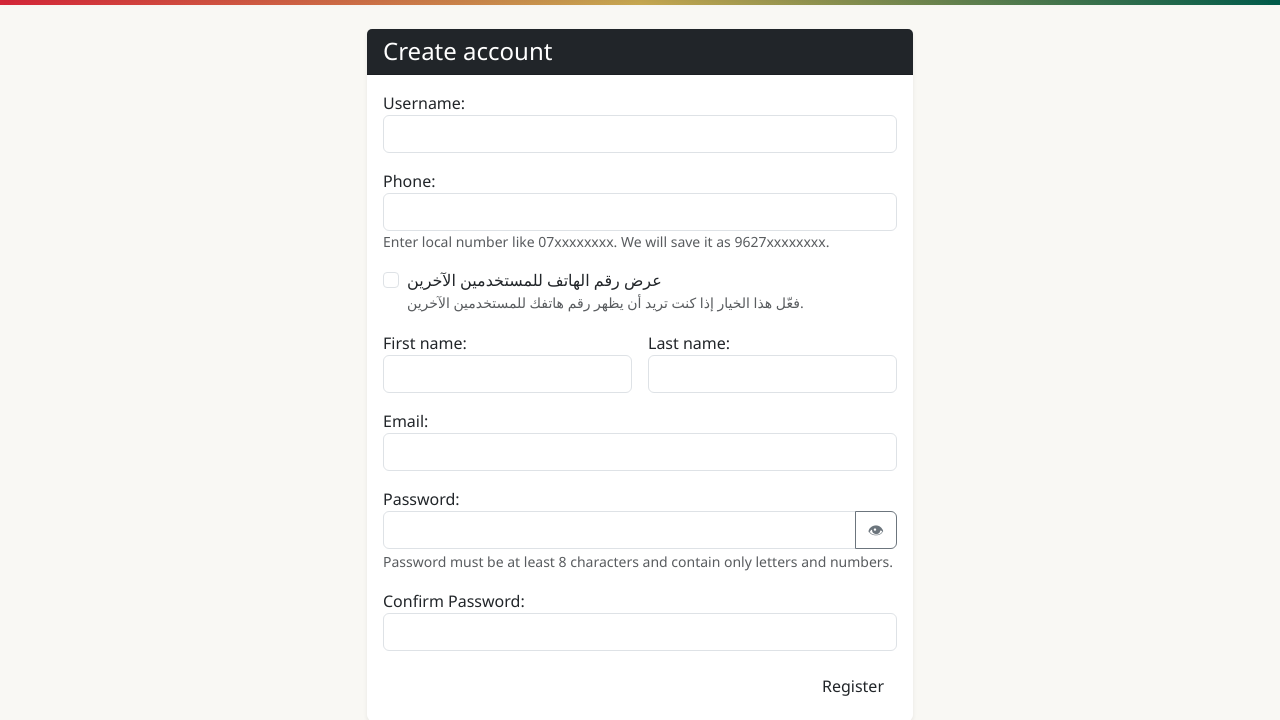
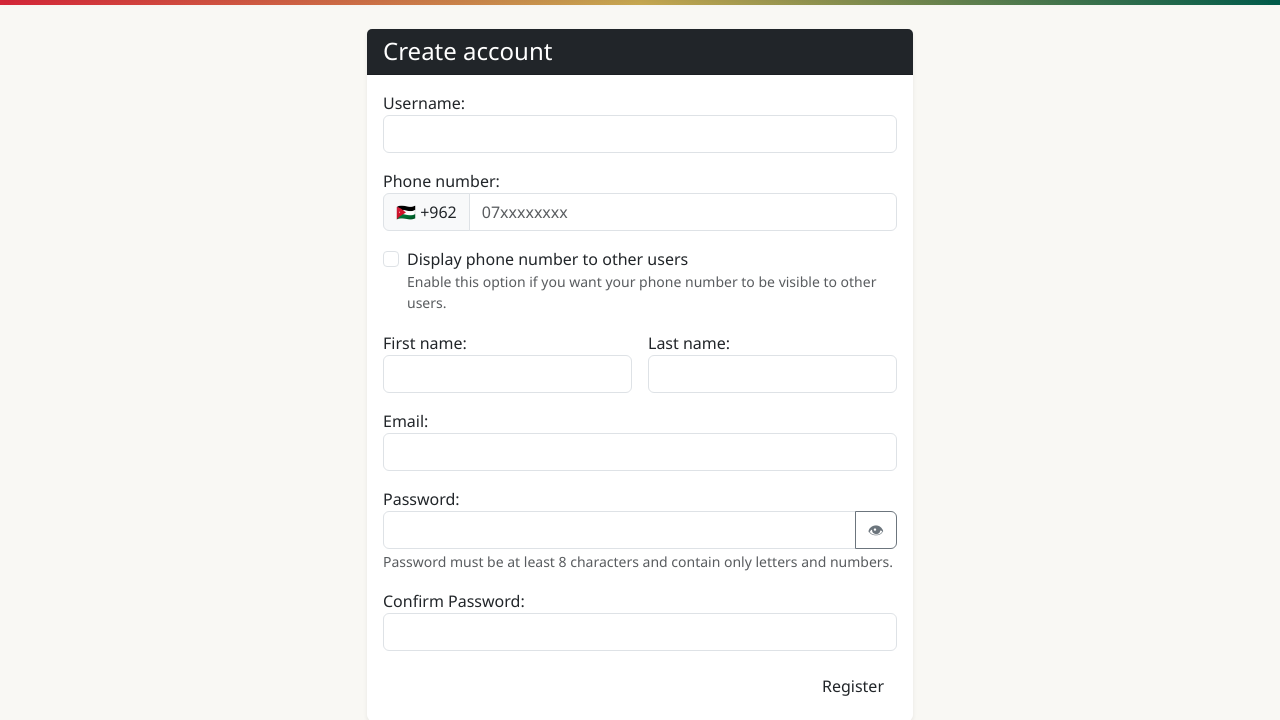
Before and after one commit to BasharQamhiyeh/market_place_django, a Django app: template marketplace/templates/register.html in a window 1280 px wide. Shown: the part 72-792 px from the top of the page. Run offline with Django 5.2, Linux system fonts and the light colour scheme; the template is opened without the code that fills it: values that come from a table or form of the project are taken from there, others are empty; some libraries are stand-ins or nearby versions.

Commit message:
finish translations

```diff
--- a/marketplace/forms.py
+++ b/marketplace/forms.py
@@ -12,37 +12,76 @@ from .widgets import MultipleFileInput  # your existing widget
 
 User = get_user_model()
 
+import re
+from django import forms
+from django.utils.translation import gettext_lazy as _
+from .models import User
+
+
+import re
+from django import forms
+from django.utils.translation import gettext_lazy as _
+from .models import User
+
+
 class UserRegistrationForm(forms.ModelForm):
+    COUNTRY_CHOICES = [
+        ('JO', 'Jordan (+962)'),
+    ]
+
+    country = forms.ChoiceField(
+        choices=COUNTRY_CHOICES,
+        label=_("Country"),
+        initial='JO',
+        disabled=True,
+        widget=forms.Select(attrs={'class': 'form-select'})
+    )
+
+    phone = forms.CharField(
+        label=_("Phone number"),
+        widget=forms.TextInput(attrs={'class': 'form-control', 'placeholder': '07xxxxxxxx'})
+    )
+
     password = forms.CharField(
-        widget=forms.PasswordInput(attrs={"id": "id_password"})
+        widget=forms.PasswordInput(attrs={"id": "id_password"}),
+        label=_("Password")
     )
     password2 = forms.CharField(
         widget=forms.PasswordInput(attrs={"id": "id_password2"}),
-        label="Confirm Password"
+        label=_("Confirm Password")
     )
 
     show_phone = forms.BooleanField(
         required=False,
-        label="عرض رقم الهاتف للمستخدمين الآخرين",
-        help_text="فعّل هذا الخيار إذا كنت تريد أن يظهر رقم هاتفك للمستخدمين الآخرين.",
+        label=_("Display phone number to other users"),
+        help_text=_("Enable this option if you want your phone number to be visible to other users."),
         widget=forms.CheckboxInput(attrs={'class': 'form-check-input'})
     )
 
     class Meta:
         model = User
-        fields = ['username', 'phone', 'first_name', 'last_name', 'email', 'show_phone']
+        fields = ['username', 'country', 'phone', 'first_name', 'last_name', 'email', 'show_phone']
+        labels = {
+            'username': _("Username"),
+            'first_name': _("First name"),
+            'last_name': _("Last name"),
+            'email': _("Email"),
+        }
 
+    # -----------------------------
+    # ✅ Validations (unchanged)
+    # -----------------------------
     def clean_username(self):
         username = self.cleaned_data.get('username', '').strip()
         if not re.match(r'^[A-Za-z]', username):
-            raise forms.ValidationError("اسم المستخدم يجب أن يبدأ بحرف.")
+            raise forms.ValidationError(_("The username must begin with a letter."))
         return username
 
     def clean_password(self):
         pwd = self.cleaned_data.get('password', '')
         if len(pwd) < 8:
             raise forms.ValidationError(
-                "كلمة المرور يجب أن تتكون من 8 أحرف/أرقام على الأقل وتحتوي على أحرف أو أرقام فقط."
+                _("Password must be 8 characters long.")
             )
         return pwd
 
@@ -50,18 +89,21 @@ class UserRegistrationForm(forms.ModelForm):
         pwd = self.cleaned_data.get('password')
         pwd2 = self.cleaned_data.get('password2')
         if pwd != pwd2:
-            raise forms.ValidationError("كلمتا المرور غير متطابقتين.")
+            raise forms.ValidationError(_("Two passwords must not match.."))
         return pwd2
 
     def clean_phone(self):
         phone = self.cleaned_data.get('phone', '').strip().replace(' ', '')
         if re.fullmatch(r'07\d{8}', phone):
-            phone = '962' + phone[1:]  # normalize 07xxxxxxxx to 9627xxxxxxxxx
+            # Normalize to full international format
+            phone = '962' + phone[1:]
         elif not re.fullmatch(r'9627\d{8}', phone):
             raise forms.ValidationError(
-                "رقم الهاتف يجب أن يبدأ بـ 07 ويتكون من 10 أرقام، وسيتم حفظه بصيغة 9627xxxxxxxx."
+                _("Phone number must begin with 07 and be 10 digits long. It will be saved in the format 9627xxxxxxxx.")
             )
         return phone
+
+
 
 
 class UserProfileEditForm(forms.ModelForm):
--- a/marketplace/templates/register.html
+++ b/marketplace/templates/register.html
@@ -16,25 +16,36 @@
           {% csrf_token %}
           {{ form.non_field_errors }}
 
+          <!-- Username -->
           <div>
             {{ form.username.label_tag }}
             {{ form.username|add_class:"form-control" }}
             <div class="text-danger small">{{ form.username.errors }}</div>
           </div>
 
+          <!-- Country prefix + Phone (flag + +962) -->
           <div>
+            {{ form.country.as_hidden }}  {# hidden real field for submission #}
             {{ form.phone.label_tag }}
-            {{ form.phone|add_class:"form-control" }}
-            <small class="text-muted d-block">{% trans "Enter local number like 07xxxxxxxx. We will save it as 9627xxxxxxxx." %}</small>
+            <div class="input-group">
+              <span class="input-group-text" id="country-addon">
+                🇯🇴 +962
+              </span>
+              {{ form.phone|add_class:"form-control"|attr:"aria-describedby:country-addon"|attr:"placeholder:07xxxxxxxx" }}
+            </div>
             <div class="text-danger small">{{ form.phone.errors }}</div>
           </div>
 
+          <!-- Show phone -->
           <div class="form-check">
             {{ form.show_phone|add_class:"form-check-input" }}
-            <label class="form-check-label" for="{{ form.show_phone.id_for_label }}">{{ form.show_phone.label }}</label>
+            <label class="form-check-label" for="{{ form.show_phone.id_for_label }}">
+              {{ form.show_phone.label }}
+            </label>
             <small class="text-muted d-block">{{ form.show_phone.help_text }}</small>
           </div>
 
+          <!-- Name -->
           <div class="row g-3">
             <div class="col-12 col-md-6">
               {{ form.first_name.label_tag }}
@@ -48,28 +59,34 @@
             </div>
           </div>
 
+          <!-- Email -->
           <div>
             {{ form.email.label_tag }}
             {{ form.email|add_class:"form-control" }}
             <div class="text-danger small">{{ form.email.errors }}</div>
           </div>
 
+          <!-- Password -->
           <div>
             {{ form.password.label_tag }}
             <div class="input-group">
               {{ form.password|add_class:"form-control" }}
               <button type="button" class="btn btn-outline-secondary" id="togglePwd">👁</button>
             </div>
-            <small class="text-muted">{% trans "Password must be at least 8 characters and contain only letters and numbers." %}</small>
+            <small class="text-muted">
+              {% trans "Password must be at least 8 characters and contain only letters and numbers." %}
+            </small>
             <div class="text-danger small">{{ form.password.errors }}</div>
           </div>
 
+          <!-- Confirm Password -->
           <div>
             {{ form.password2.label_tag }}
             {{ form.password2|add_class:"form-control" }}
             <div class="text-danger small">{{ form.password2.errors }}</div>
           </div>
 
+          <!-- Submit -->
           <div class="d-flex justify-content-end">
             <button type="submit" class="btn btn-jordan">{% trans "Register" %}</button>
           </div>
@@ -82,10 +99,20 @@
 {% block scripts %}
 {{ block.super }}
 <script>
-document.getElementById('togglePwd').addEventListener('click', function(){
-  var p1 = document.getElementById('id_password');
-  var p2 = document.getElementById('id_password2');
-  [p1, p2].forEach(function(inp){ if (inp) inp.type = (inp.type === 'password') ? 'text' : 'password'; });
+document.addEventListener('DOMContentLoaded', function() {
+  const toggleBtn = document.getElementById('togglePwd');
+  if (!toggleBtn) return;
+
+  toggleBtn.addEventListener('click', function() {
+    // Find both password inputs explicitly by their Django field names
+    const p1 = document.querySelector('input[name="password"]');
+    const p2 = document.querySelector('input[name="password2"]');
+    [p1, p2].forEach(function(inp) {
+      if (inp) {
+        inp.type = inp.type === 'password' ? 'text' : 'password';
+      }
+    });
+  });
 });
 </script>
 {% endblock %}
```
Also changed, not shown: locale/ar/LC_MESSAGES/django.po, marketplace/views.py (line endings or trailing spaces), 1 other file.
